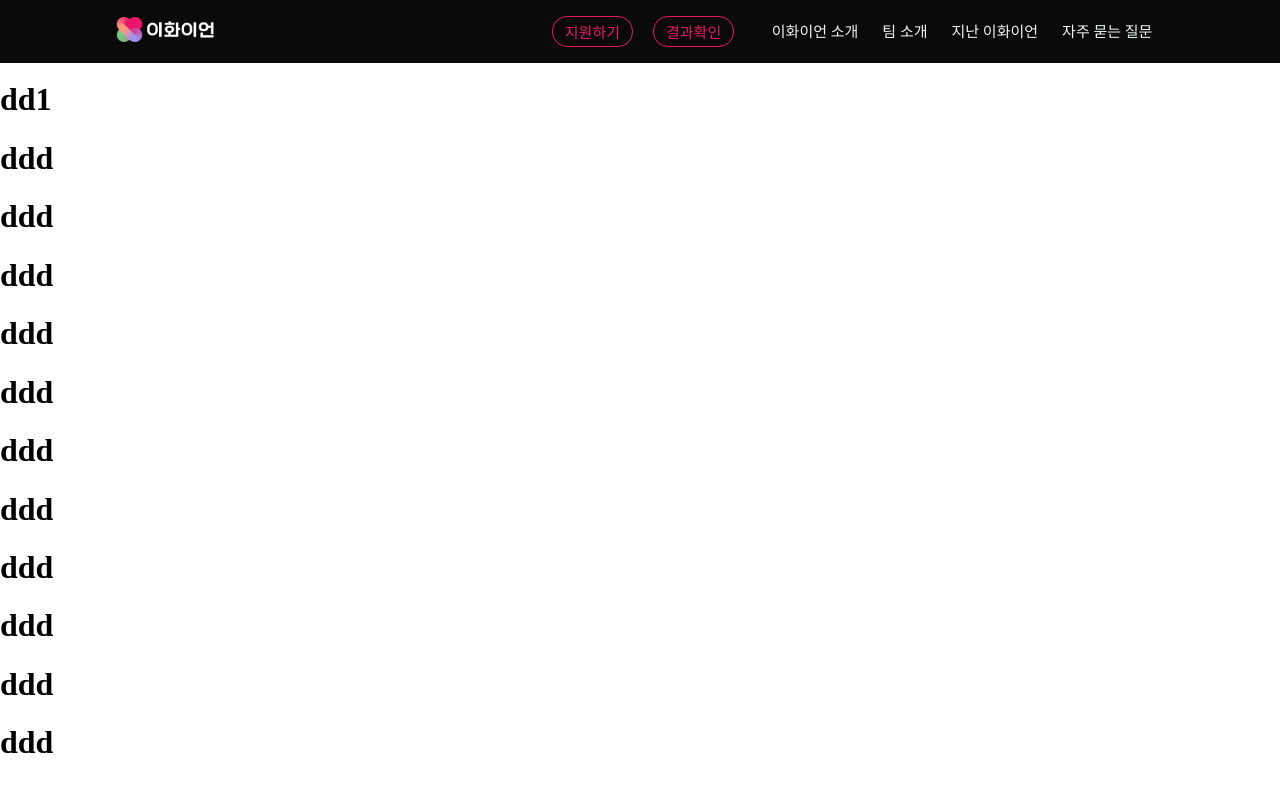
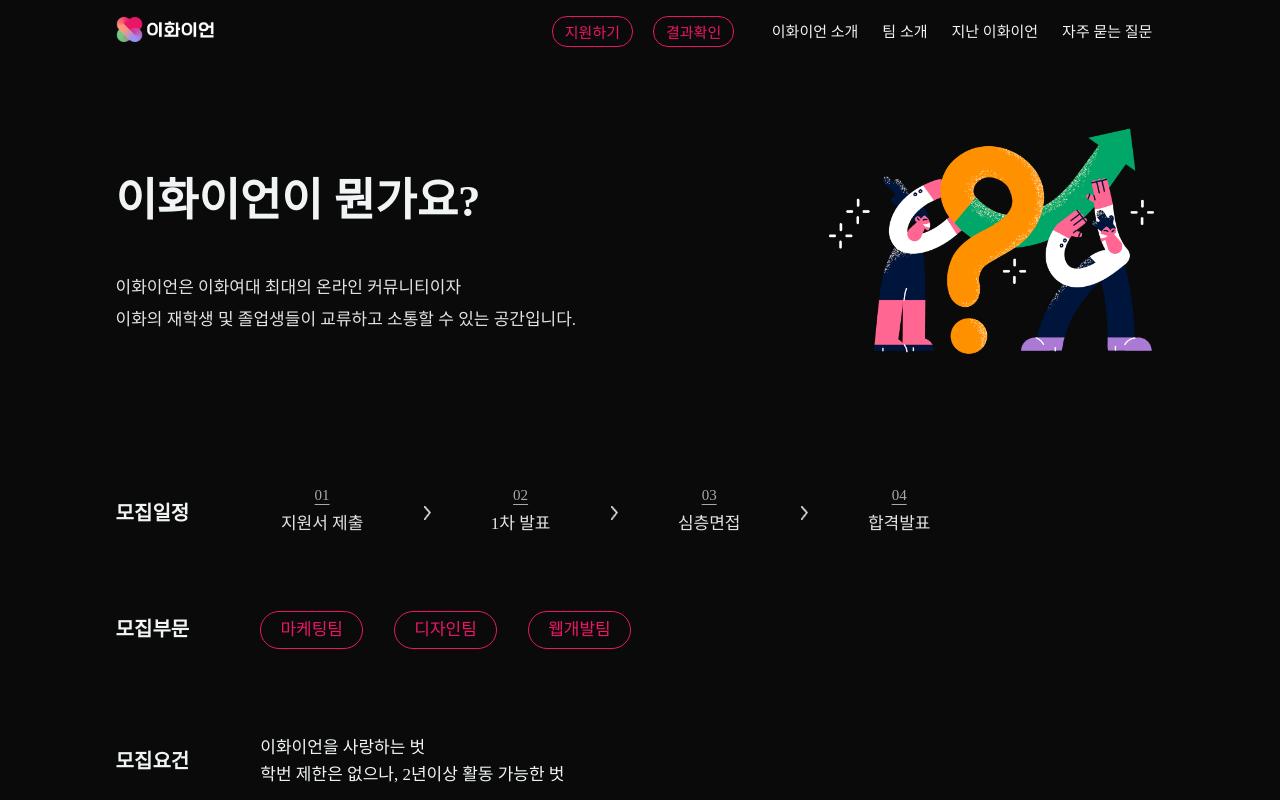
Before and after one commit to hyeinNa/recruiting_2023, a React (Create React App) app in the folder client/: page / in a window 1280 px wide. Shown: the top 800 px of the page. Built offline with nearby package versions, Linux system fonts and the light colour scheme; no server answers; a web font is replaced by a local one.

Commit message:
메인 랜딩 페이지 컴포넌트 연결

```diff
--- a/client/src/components/views/LandingPage.css
+++ b/client/src/components/views/LandingPage.css
@@ -1,8 +1,6 @@
 .between_wrapper {
-  padding-top: 60px;
-  display: block;
-  min-height: 100%;
-  padding-bottom: 196px;
+  display: flex;
+  flex-direction: column;
 }
 @media screen and (max-width: 768px) {
   .between_wrapper {
--- a/client/src/components/views/LandingPage.js
+++ b/client/src/components/views/LandingPage.js
@@ -2,23 +2,21 @@ import React from "react";
 import Footer from "../Footer/Footer";
 import Header from "../Header/Header";
 import "./LandingPage.css";
+import EwhaianInfo from "./EwhaianInfoPages/EwhaianInfo";
+import TeamInfo from "./TeamInfoPages/TeamInfo";
+import Event from "./EventPages/EventPages";
+import Activities from "./Activities/Activities";
+import QnA from "./QnAPages/QnA";
 function LandingPage() {
   return (
     <div>
       <Header />
       <div className="between_wrapper">
-        <h1>dd1</h1>
-        <h1>ddd</h1>
-        <h1>ddd</h1>
-        <h1>ddd</h1>
-        <h1>ddd</h1>
-        <h1>ddd</h1>
-        <h1>ddd</h1>
-        <h1>ddd</h1>
-        <h1>ddd</h1>
-        <h1>ddd</h1>
-        <h1>ddd</h1>
-        <h1>ddd</h1>
+        <EwhaianInfo />
+        <TeamInfo />
+        <Event />
+        <Activities />
+        <QnA />
       </div>
       <Footer />
     </div>
```
